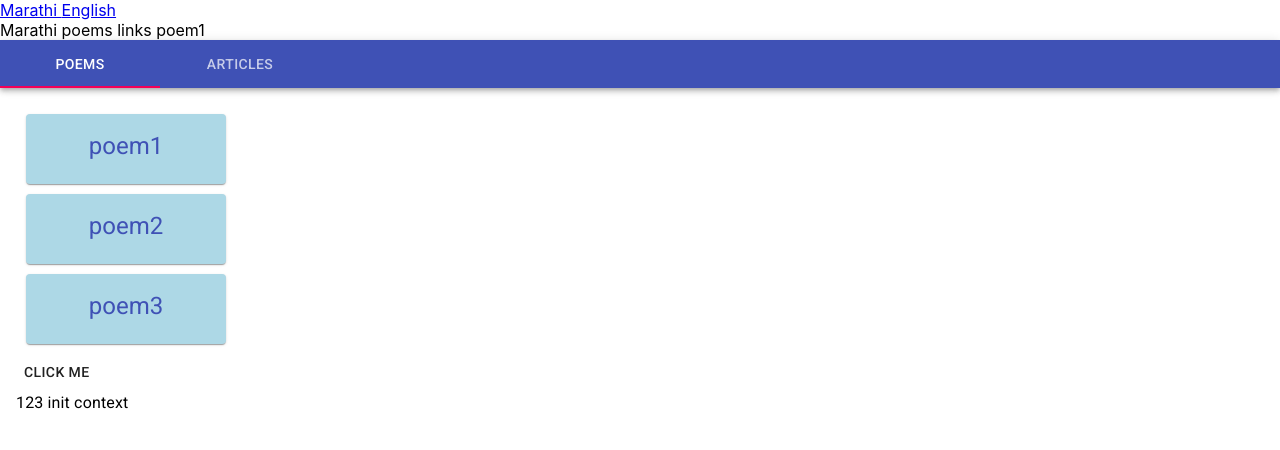
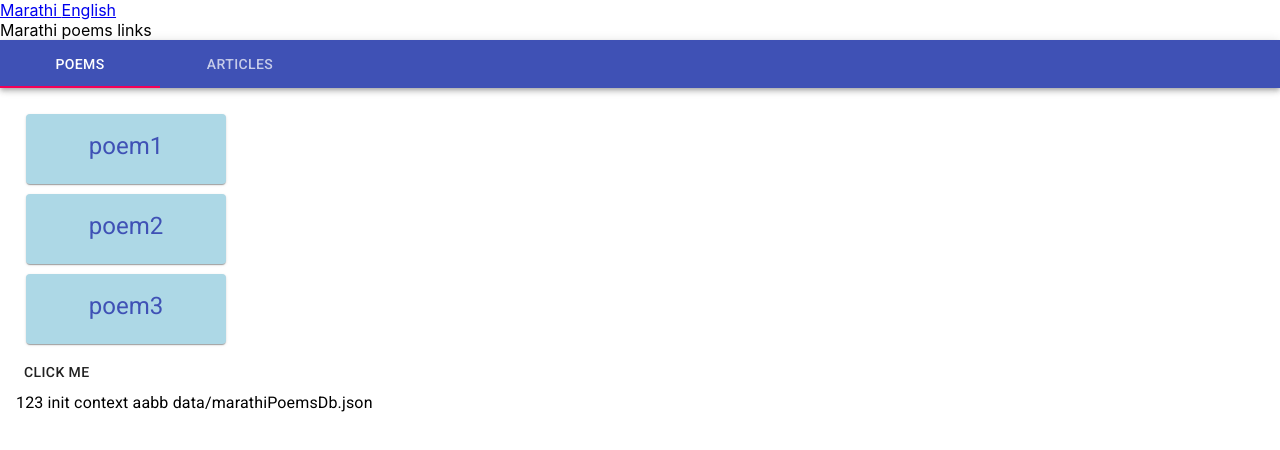
Before and after one commit to cshashank/rContentManager, a React (Create React App) app: page /marathi in a window 1280 px wide. Shown: the top 450 px of the page. Built offline with nearby package versions, Linux system fonts and the light colour scheme.

Commit message:
refactoring into ContentManager components

```diff
--- a/src/App.js
+++ b/src/App.js
@@ -2,7 +2,7 @@ import logo from './logo.svg';
 import React, { useState } from 'react';
 import { BrowserRouter, Route, Switch } from 'react-router-dom';
 import './App.css';
-import MarathiPoems from './components/MarathiPoems';
+import ContentTabs from './components/ContentTabs';
 import EnglishPoems from './components/EnglishPoems';
 import Navbar from './components/Navbar'
 import PoemContext from './store/poemContext';
@@ -23,7 +23,7 @@ function App(props) {
     <Navbar></Navbar>
     <Switch>
       <Route path="/" component={Home} exact />
-      <Route path="/marathi" component={MarathiPoems} />
+      <Route path="/marathi" component={ContentTabs} />
       <Route path="/english" component={EnglishPoems} />
     </Switch>
   </main>
--- /dev/null
+++ b/src/Utils/ContentStyle.js
@@ -0,0 +1,22 @@
+import React from 'react'
+
+export const styles = theme => ({
+    card: {
+        width: 200,
+        height: 70,
+        textAlign: 'center',
+        background: 'lightblue',
+        border: 'black',
+        margin: 10
+    },
+    cardActions: {
+        justifyContent: 'center'
+    },
+    root: {
+        flexGrow: 1,
+        backgroundColor: theme.palette.background.paper
+    },
+    tabContent: {
+        padding: theme.spacing.unit * 2
+    }
+});
--- /dev/null
+++ b/src/Utils/contentUtil.js
@@ -0,0 +1,11 @@
+
+export const MARATHI_POEM__DB__URL = "marathiPoemURL";
+
+
+export const UtilConstants=() =>{
+    return {
+        MARATHI_POEM_DB_URL: "data/marathiPoemsDb.json",
+        MARATHI_ARTICLE_DB_URL: "data/marathiArticlesDb.json"
+    }
+
+}
--- /dev/null
+++ b/src/components/ContentManager.js
@@ -0,0 +1,69 @@
+import React, { useState, useEffect, useContext } from 'react'
+import { withStyles } from '@material-ui/core/styles';
+import Card from '@material-ui/core/Card';
+import CardActions from '@material-ui/core/CardActions';
+import CardContent from '@material-ui/core/CardContent';
+import Button from '@material-ui/core/Button';
+import AppBar from '@material-ui/core/AppBar';
+import Tabs from '@material-ui/core/Tabs';
+import Tab from '@material-ui/core/Tab';
+import Typography from '@material-ui/core/Typography';
+import PoemContext from '../store/poemContext';
+import { UtilConstants } from '../Utils/contentUtil';
+import { styles } from '../Utils/ContentStyle';
+
+const ContentManager = withStyles(styles)(({ classes }) => {
+
+    localStorage.setItem('poemURL', 'marathi1');
+    let [query, setQuery] = useState(null)
+    const [items, setItems] = useState([{}])
+    const { pCtx, setPCtx } = useContext(PoemContext);
+    console.log('tPoemContext is  ' + pCtx);
+
+    useEffect(() => {
+        console.log('in use effect marathi poems ' + query);
+        const tempUrl = localStorage.getItem('poemURL');
+        fetch(UtilConstants().MARATHI_POEM_DB_URL
+            , {
+                "headers": {
+                    "ContentType": "application/json",
+                    'Accept': 'application/json'
+                }
+            })
+            .then(response => {
+                console.log(response)
+                return response.json()
+            })
+            .then(data => {
+                setItems(data)
+                console.log(' setting data  ' + data)
+            });
+    }, [query]);
+
+    const [value, setValue] = useState(0);
+
+    const onChange = (e, value) => {
+        setValue(value);
+        let tQuery = (value === 0) ? "poemQuery" : "articleQuery";
+        setQuery(tQuery);
+    };
+
+    return (
+        <div>
+            <Typography component="div" className={classes.tabContent}>
+                {items.map((item, index) => (
+                    <Card className={classes.card} key={index}>
+                        <CardContent>
+                            <Typography variant="h5" color="primary">{item.name}</Typography>
+                        </CardContent>
+                    </Card>
+                ))}
+                <Button onClick={() => setPCtx('state ctxt')}>
+                    click me
+                </Button>
+                <div>123 {pCtx} aabb {UtilConstants().MARATHI_POEM_DB_URL}</div>
+            </Typography>
+        </div>
+    )
+})
+export default ContentManager;
--- /dev/null
+++ b/src/components/ContentTabs.js
@@ -0,0 +1,54 @@
+import React, { useState, useEffect, useContext } from 'react'
+import { withStyles } from '@material-ui/core/styles';
+import Card from '@material-ui/core/Card';
+import CardActions from '@material-ui/core/CardActions';
+import CardContent from '@material-ui/core/CardContent';
+import Button from '@material-ui/core/Button';
+import AppBar from '@material-ui/core/AppBar';
+import Tabs from '@material-ui/core/Tabs';
+import Tab from '@material-ui/core/Tab';
+import Typography from '@material-ui/core/Typography';
+import PoemContext from '../store/poemContext';
+import { UtilConstants } from '../Utils/contentUtil';
+import ContentManager from './ContentManager';
+import { styles } from '../Utils/ContentStyle';
+
+
+const MarathiTabs = withStyles(styles)(({ classes }) => {
+
+    let [query, setQuery] = useState(null)
+    const [items, setItems] = useState([{}])
+    const { pCtx, setPCtx} = useContext(PoemContext);
+    console.log('tPoemContext is  ' + pCtx);
+
+    const [value, setValue] = useState(0);
+
+    const onChange = (e, value) => {
+        setValue(value);
+        let tQuery = (value === 0) ? "poemQuery" : "articleQuery";
+        setQuery(tQuery);
+    };
+
+    return (
+        <div>
+            Marathi poems links {items[0].name}
+            <div className={classes.root}>
+                <AppBar position="static">
+                    <Tabs value={value} onChange={onChange}>
+                        <Tab label="Poems" />
+                        <Tab label="Articles" />
+                    </Tabs>
+                </AppBar>
+                {value === 0 && (
+                    <ContentManager></ContentManager>
+                )}
+                {value === 1 && (
+                    <Typography component="div" className={classes.tabContent}>
+                        Item Two
+                    </Typography>
+                )}
+            </div>
+        </div>
+    );
+})
+export default MarathiTabs;
--- a/src/components/MarathiPoems.js
+++ /dev/null
@@ -1,104 +0,0 @@
-import React, { useState, useEffect, useContext } from 'react'
-import { withStyles } from '@material-ui/core/styles';
-import Card from '@material-ui/core/Card';
-import CardActions from '@material-ui/core/CardActions';
-import CardContent from '@material-ui/core/CardContent';
-import Button from '@material-ui/core/Button';
-import AppBar from '@material-ui/core/AppBar';
-import Tabs from '@material-ui/core/Tabs';
-import Tab from '@material-ui/core/Tab';
-import Typography from '@material-ui/core/Typography';
-import PoemContext from '../store/poemContext';
-
-const styles = theme => ({
-    card: {
-        width: 200,
-        height: 70,
-        textAlign: 'center',
-        background: 'lightblue',
-        border: 'black',
-        margin: 10
-    },
-    cardActions: {
-        justifyContent: 'center'
-    },
-    root: {
-        flexGrow: 1,
-        backgroundColor: theme.palette.background.paper
-    },
-    tabContent: {
-        padding: theme.spacing.unit * 2
-    }
-});
-
-const MarathiPoems = withStyles(styles)(({ classes }) => {
-
-    localStorage.setItem('poemURL', 'marathi1');
-    let [query, setQuery] = useState(null)
-    const [items, setItems] = useState([{}])
-    const { pCtx, setPCtx} = useContext(PoemContext);
-    console.log('tPoemContext is  ' + pCtx);
-
-    useEffect(() => {
-        console.log('in use effect marathi poems ' + query);
-        const tempUrl = localStorage.getItem('poemURL');
-        fetch('data/marathiDb.json'
-            , {
-                "headers": {
-                    "ContentType": "application/json",
-                    'Accept': 'application/json'
-                }
-            })
-            .then(response => {
-                console.log(response)
-                return response.json()
-            })
-            .then(data => {
-                setItems(data)
-                console.log(' setting data  ' + data)
-            });
-    }, [query]);
-
-    const [value, setValue] = useState(0);
-
-    const onChange = (e, value) => {
-        setValue(value);
-        let tQuery = (value === 0) ? "poemQuery" : "articleQuery";
-        setQuery(tQuery);
-    };
-
-    return (
-        <div>
-            Marathi poems links {items[0].name}
-            <div className={classes.root}>
-                <AppBar position="static">
-                    <Tabs value={value} onChange={onChange}>
-                        <Tab label="Poems" />
-                        <Tab label="Articles" />
-                    </Tabs>
-                </AppBar>
-                {value === 0 && (
-                    <Typography component="div" className={classes.tabContent}>
-                        {items.map((item, index) => (
-                            <Card className={classes.card} key={index}>
-                                <CardContent>
-                                    <Typography variant="h5" color="primary">{item.name}</Typography>
-                                </CardContent>
-                            </Card>
-                        ))}
-                        <Button onClick={() => setPCtx('state ctxt')}>
-                            click me
-                        </Button>
-                        <div>123 {pCtx}</div>
-                    </Typography>
-                )}
-                {value === 1 && (
-                    <Typography component="div" className={classes.tabContent}>
-                        Item Two
-                    </Typography>
-                )}
-            </div>
-        </div>
-    );
-})
-export default MarathiPoems;
```
Also changed, not shown: public/data/marathiArticlesDb.json (added, +14 -0 lines), public/data/marathiPoemsDb.json (renamed from public/data/marathiDb.json).
